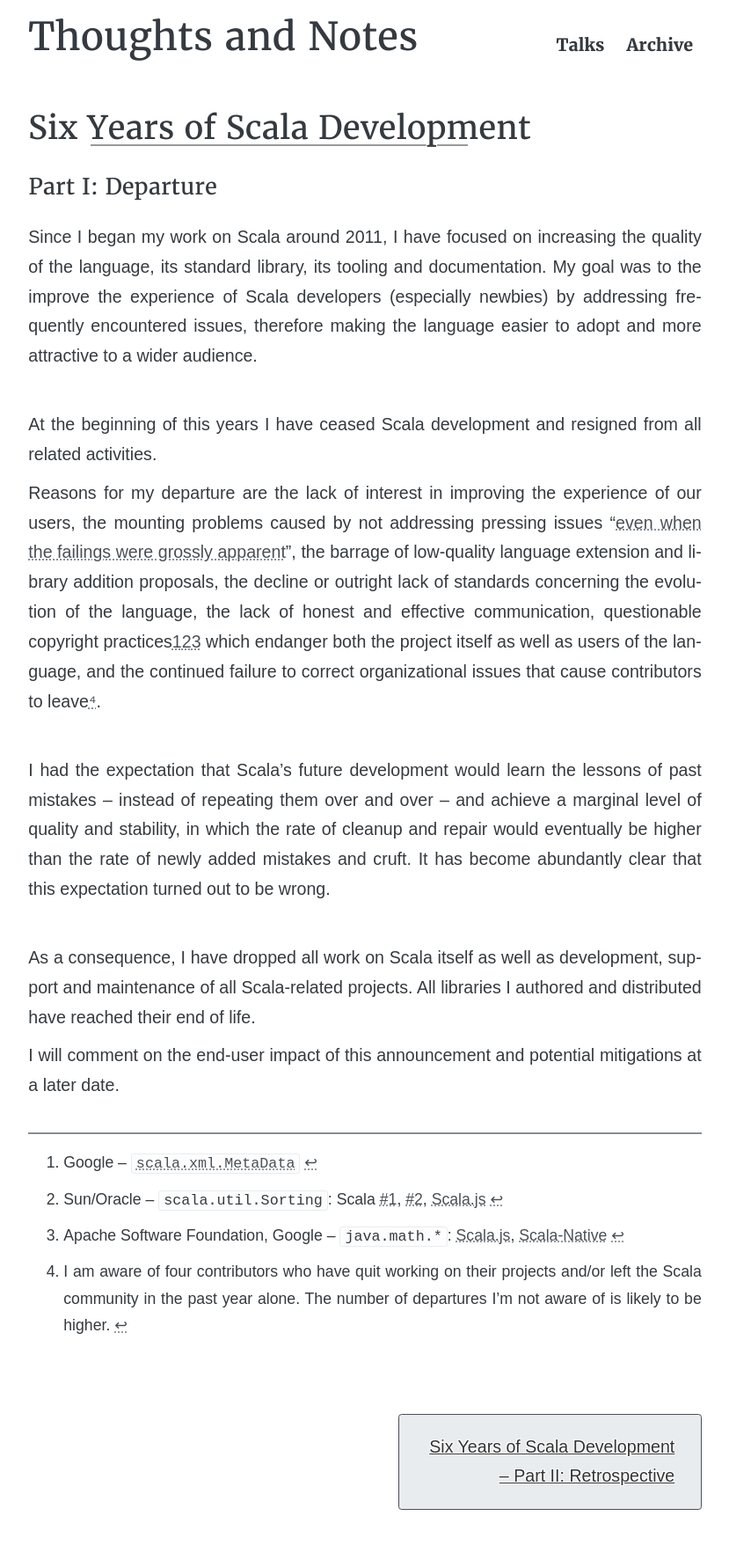
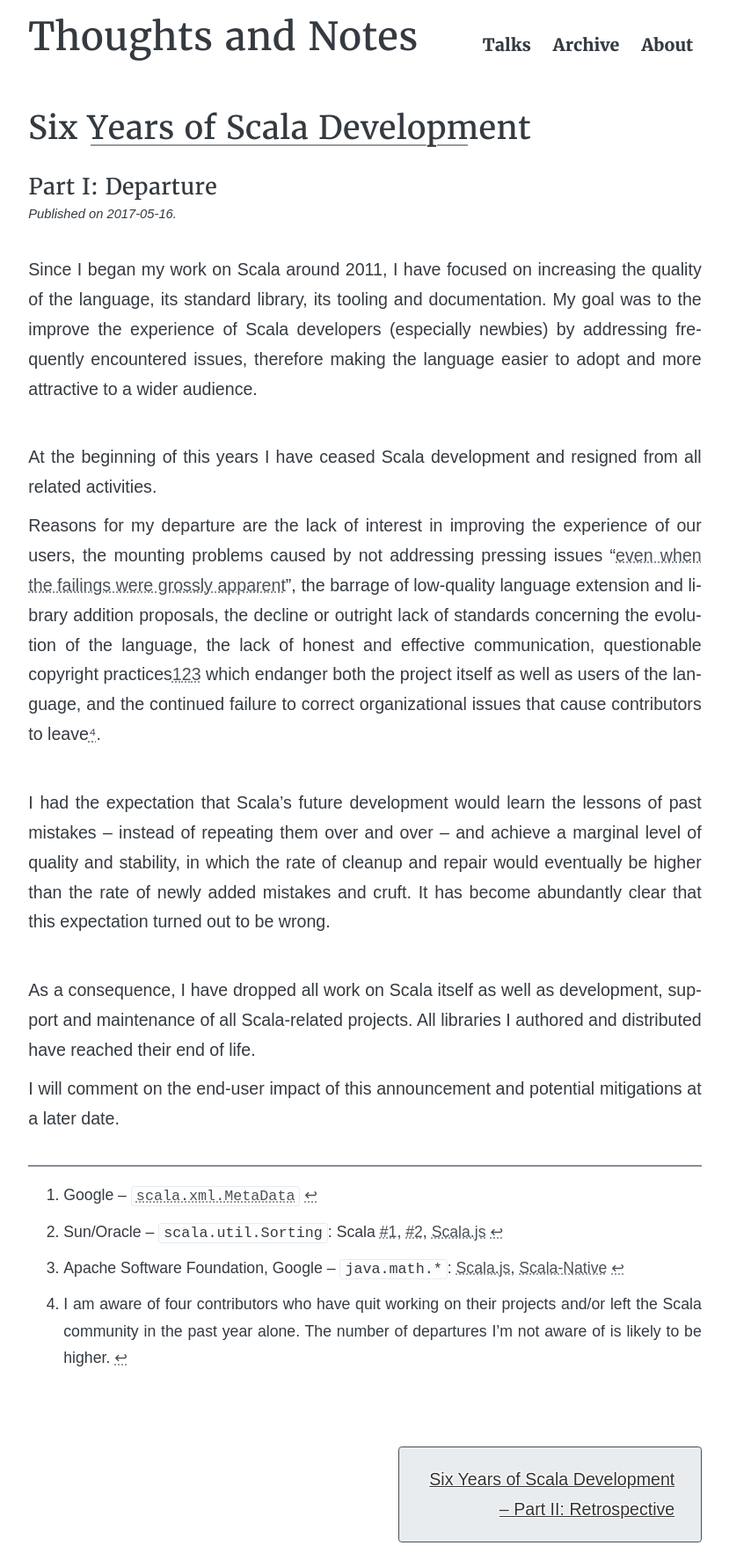
Before and after one commit to soc/soc.me, a Jekyll site: the page built from _six-years-of-scala-development/departure.md, in a window 1280 px wide. Shown: the whole page at 88% size, without its empty margins (225-1054 px from the left). Built offline with Jekyll 4.4.1, drawn with Linux system fonts in a browser that asks for light colours; some web fonts are replaced; before the commit the page ends 1736 px from its top, so only the background shows below that.

Commit message:
Add about, date, impressum

```diff
--- a/_layouts/post.html
+++ b/_layouts/post.html
@@ -9,6 +9,7 @@
     <h1 class="post-title"><a href="{{page.url}}/..">{{ title_parts[0] }}</a></h1>
     <!--<p class="post-meta">{{ page.date | date: "%d/%m/%Y" }}</p>-->
     <h3>{{title_parts[1] }}</h3>
+    <div class="date">Published on {{page.date | date: "%Y-%m-%d"}}.</div><br/>
     {{ content | markdownify }}
   </article>
 
--- a/_sass/object/_posts.scss
+++ b/_sass/object/_posts.scss
@@ -23,3 +23,9 @@
   font-size: $base-em;
   border-top: 2px solid $color-grey-medium;
 }
+
+.date {
+  font-size: $smaller;
+  font-style: italic;
+  margin-top: -$base-line * 1.5;
+}
--- a/_six-years-of-scala-development/departure.md
+++ b/_six-years-of-scala-development/departure.md
@@ -1,6 +1,6 @@
 ---
 title:   "Six Years of Scala Development – Part I: Departure"
-date:    2017-05-01 12:00:00 +0200
+date:    2017-05-16 12:00:00 +0200
 ---
 
 Since I began my work on Scala around 2011, I have focused on increasing the
```
Also changed, not shown: _lessons-learned/implicit-numeric-conversions.md (+2 -2 lines), _six-years-of-scala-development/retrospective.md (+1 -1 lines), about.md (+5 -1 lines), assets/img/impressum.png (added).
